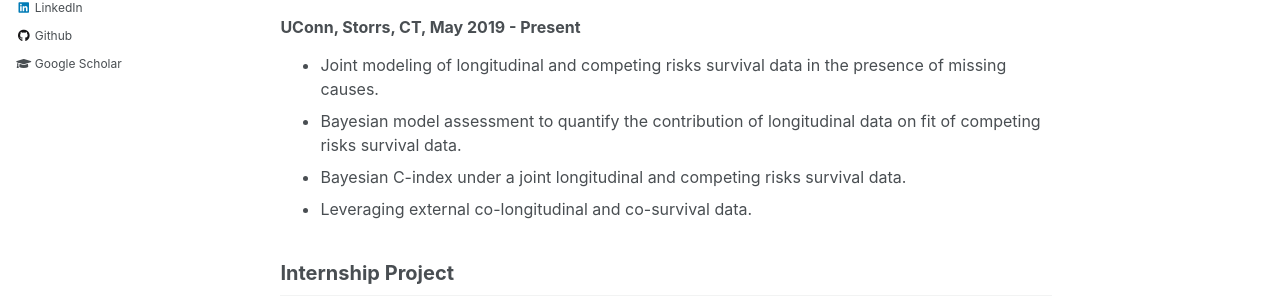
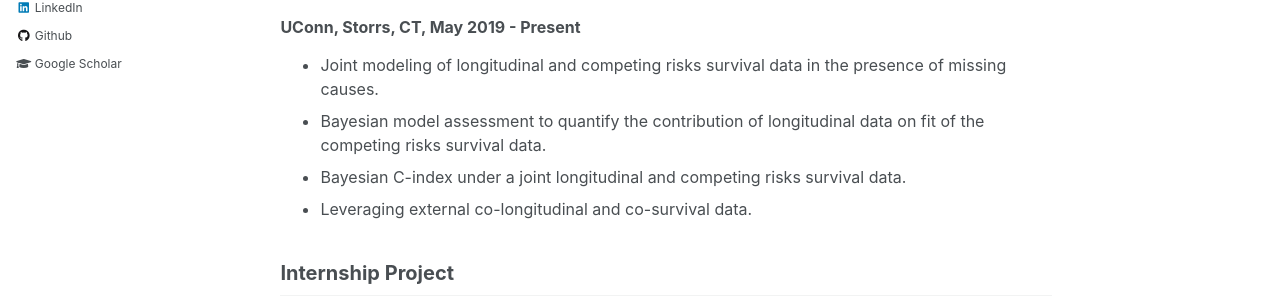
Before and after one commit to mdtuhinsheikh/mdtuhinsheikh.github.io, a Jekyll site: the page built from _pages/research.md, in a window 1280 px wide and 1145 px high. Shown: the part 470-774 px from the top of the window. Built offline with Jekyll 4.4.1, drawn with Linux system fonts in a browser that asks for light colours.

Commit message:
Update research.md

```diff
--- a/_pages/research.md
+++ b/_pages/research.md
@@ -11,7 +11,7 @@ author_profile: true
 ## NIH R01 Grant
 ### UConn, Storrs, CT, May 2019 - Present
 - Joint modeling of longitudinal and competing risks survival data in the presence of missing causes.
-- Bayesian model assessment to quantify the contribution of longitudinal data on fit of competing risks survival data.
+- Bayesian model assessment to quantify the contribution of longitudinal data on fit of the competing risks survival data.
 - Bayesian C-index under a joint longitudinal and competing risks survival data.
 - Leveraging external co-longitudinal and co-survival data.
 
```
